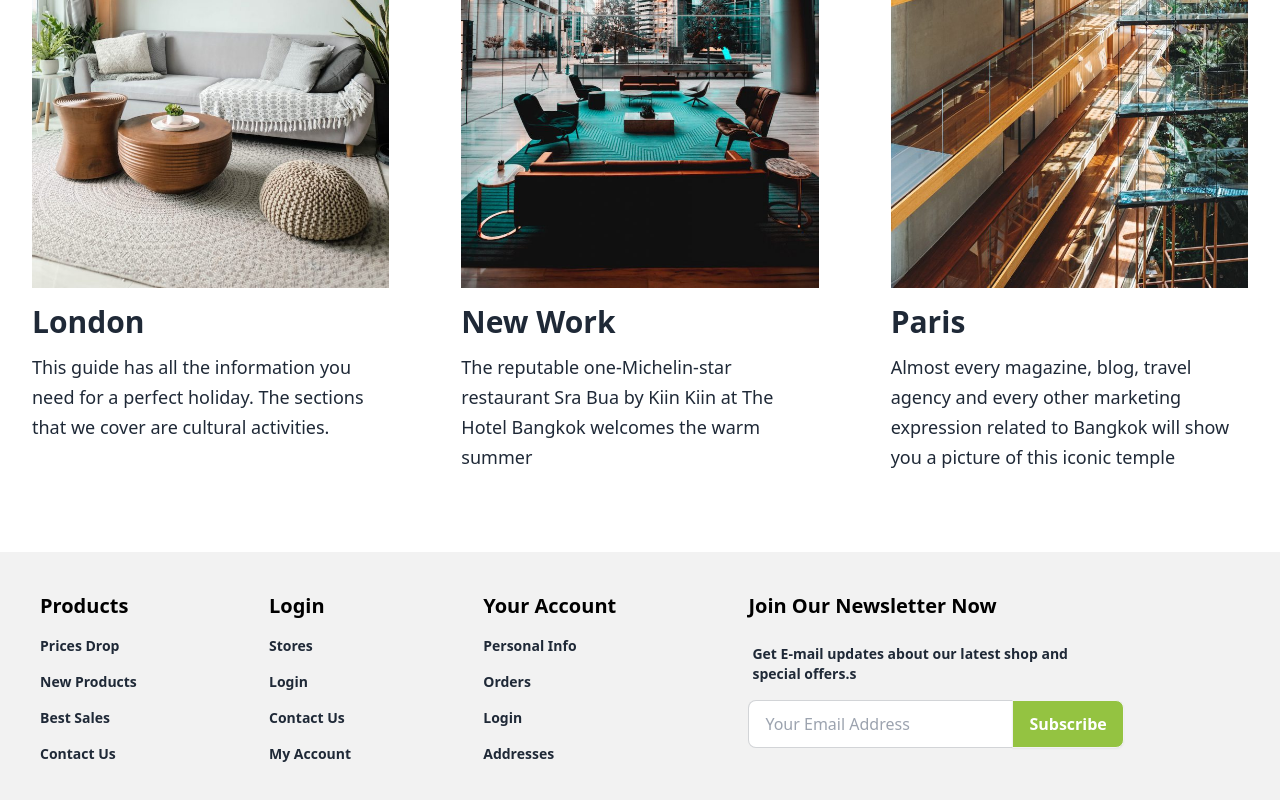
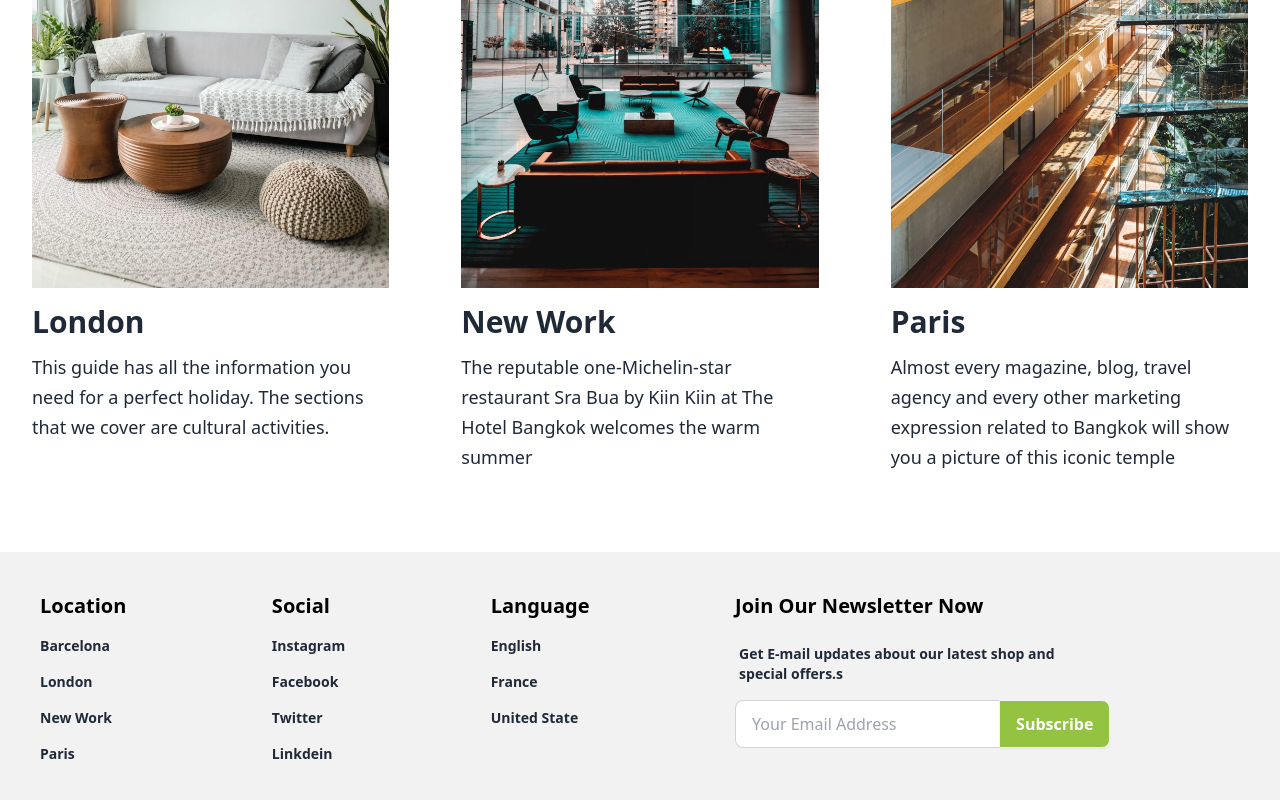
Before and after one commit to Tofazzal26/luxury-hotel-client-site, a React (Vite) app: page / in a window 1280 px wide. Shown: the part 2167-2967 px from the top of the page. Built offline with nearby package versions, Linux system fonts and the light colour scheme; no server answers.

Commit message:
footer style finish

```diff
--- a/src/Pages/Footer/Footer.jsx
+++ b/src/Pages/Footer/Footer.jsx
@@ -6,40 +6,35 @@ const Footer = () => {
       <footer className="p-10 bg-base-200 text-base-content">
         <div className="footer container mx-auto">
           <nav className="space-y-2">
-            <h6 className="text-black text-xl font-semibold">Products</h6>
+            <h6 className="text-black text-xl font-semibold">Location</h6>
             <a className="link link-hover font-semibold text-[14px]">
-              Prices Drop
+              Barcelona
+            </a>
+            <a className="link link-hover font-semibold text-[14px]">London</a>
+            <a className="link link-hover font-semibold text-[14px]">
+              New Work
+            </a>
+            <a className="link link-hover font-semibold text-[14px]">Paris</a>
+          </nav>
+          <nav className="space-y-2">
+            <h6 className="text-black text-xl font-semibold">Social</h6>
+            <a className="link link-hover font-semibold text-[14px]">
+              Instagram
             </a>
             <a className="link link-hover font-semibold text-[14px]">
-              New Products
+              Facebook
             </a>
+            <a className="link link-hover font-semibold text-[14px]">Twitter</a>
             <a className="link link-hover font-semibold text-[14px]">
-              Best Sales
-            </a>
-            <a className="link link-hover font-semibold text-[14px]">
-              Contact Us
+              Linkdein
             </a>
           </nav>
           <nav className="space-y-2">
-            <h6 className="text-black text-xl font-semibold">Login</h6>
-            <a className="link link-hover font-semibold text-[14px]">Stores</a>
-            <a className="link link-hover font-semibold text-[14px]">Login</a>
+            <h6 className="text-black text-xl font-semibold">Language</h6>
+            <a className="link link-hover font-semibold text-[14px]">English</a>
+            <a className="link link-hover font-semibold text-[14px]">France</a>
             <a className="link link-hover font-semibold text-[14px]">
-              Contact Us
-            </a>
-            <a className="link link-hover font-semibold text-[14px]">
-              My Account
-            </a>
-          </nav>
-          <nav className="space-y-2">
-            <h6 className="text-black text-xl font-semibold">Your Account</h6>
-            <a className="link link-hover font-semibold text-[14px]">
-              Personal Info
-            </a>
-            <a className="link link-hover font-semibold text-[14px]">Orders</a>
-            <a className="link link-hover font-semibold text-[14px]">Login</a>
-            <a className="link link-hover font-semibold text-[14px]">
-              Addresses
+              United State
             </a>
           </nav>
           <form className="space-y-2">
```
